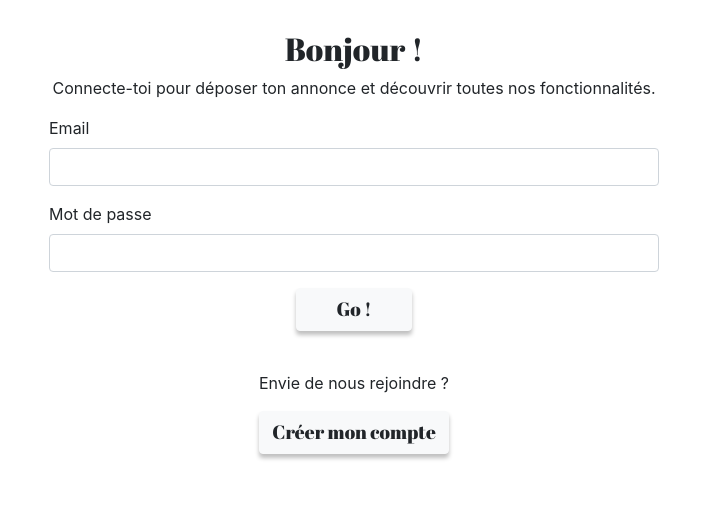
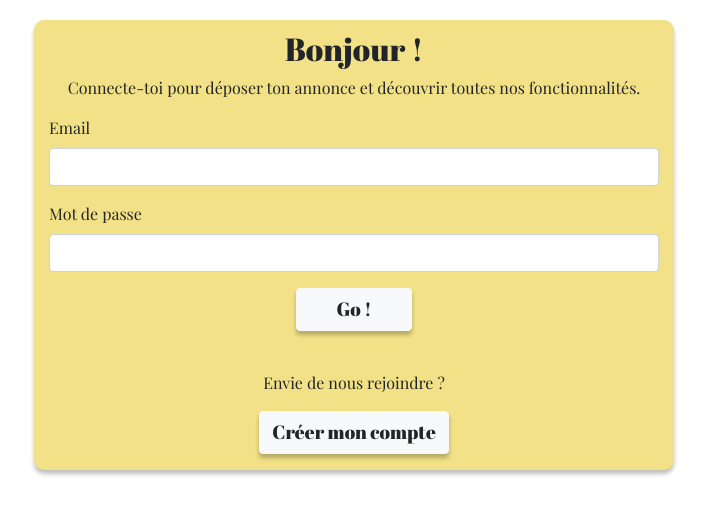
Before and after one commit to ClaireV38/lyon-php-project2_Brico-family, a PHP site: template src/View/Account/signIn.html.twig in a window 1280 px wide. Shown: the part 70-585 px from the top of the page, without its empty margins (286-993 px from the left). Run offline with PHP 8.4, Linux system fonts and the light colour scheme; the template is opened without the code that fills it, so the values that code supplies are empty; some libraries are stand-ins or nearby versions.

Commit message:
change container class

```diff
--- a/src/View/Account/signIn.html.twig
+++ b/src/View/Account/signIn.html.twig
@@ -1,7 +1,7 @@
 {% extends 'layout.html.twig' %}
 
 {% block content %}
-    <div class="looking_for_block container">
+    <div class="looking_for_block container container_custom">
         <div class="intro-signin">
             <h2> Bonjour !</h2>
             <p>Connecte-toi pour déposer ton annonce et découvrir toutes nos fonctionnalités.</p>
```
